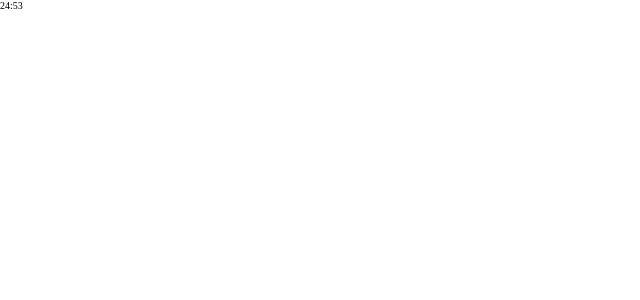
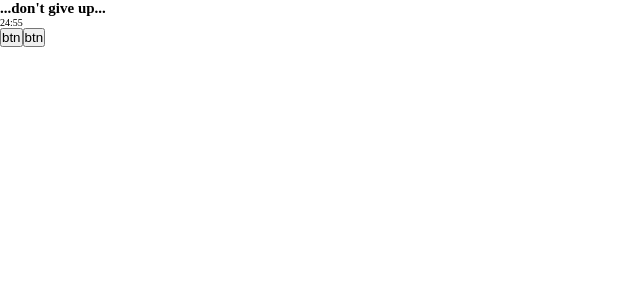
Before and after one commit to weldocarvalho/pomodoro_technique-typescript-react, a React (Create React App) app: page / in a window 1280 px wide. Shown: the top 300 px of the page, without its empty margins (0-640 px from the left). Built offline with nearby package versions, Linux system fonts and the light colour scheme.

Commit message:
feat(components): Timer and Button add

```diff
--- a/src/App.tsx
+++ b/src/App.tsx
@@ -4,8 +4,13 @@ import { PomodoroTimer } from './components/PomodoroTimer';
 
 function App(): JSX.Element {
   return (
-    <div>
-      <PomodoroTimer defaultPomodoroTime={1500}></PomodoroTimer>
+    <div className="Wrapper">
+      <PomodoroTimer
+        pomodoroTime={1500}
+        shortRestTime={300}
+        longRestTime={900}
+        cicles={4}
+      ></PomodoroTimer>
     </div>
   );
 }
--- /dev/null
+++ b/src/components/Button.tsx
@@ -0,0 +1,15 @@
+import React from 'react';
+
+interface Props {
+  text: string;
+  onClick?: () => void;
+  className?: string;
+}
+
+export function Button(props: Props): JSX.Element {
+  return (
+    <button onClick={props.onClick} className={props.className}>
+      {props.text}
+    </button>
+  );
+}
--- a/src/components/PomodoroTimer.tsx
+++ b/src/components/PomodoroTimer.tsx
@@ -1,17 +1,31 @@
 import React, { useState } from 'react';
 import { useInterval } from '../hooks/useInterval';
-import { secondsToTime } from '../utils/secondsToTime';
+import { Button } from './Button';
+import { Timer } from './Timer';
 
 interface Props {
-  defaultPomodoroTime: number;
+  pomodoroTime: number;
+  shortRestTime: number;
+  longRestTime: number;
+  cicles: number;
 }
 
 export function PomodoroTimer(props: Props): JSX.Element {
-  const [mainTime, setMainTime] = useState(props.defaultPomodoroTime);
+  const [mainTime, setMainTime] = useState(props.pomodoroTime);
 
   useInterval(() => {
     setMainTime(mainTime - 1);
   }, 1000);
 
-  return <div>{secondsToTime(mainTime)}</div>;
+  return (
+    <div className="Pomodoro">
+      <h2>...don&apos;t give up...</h2>
+      <Timer mainTime={mainTime} />
+
+      <div className="Controls">
+        <Button text="btn"></Button>
+        <Button text="btn"></Button>
+      </div>
+    </div>
+  );
 }
--- /dev/null
+++ b/src/components/Timer.tsx
@@ -0,0 +1,10 @@
+import React from 'react';
+import { secondsToTime } from '../utils/secondsToTime';
+
+interface Props {
+  mainTime: number;
+}
+
+export function Timer(props: Props): JSX.Element {
+  return <div className="Timer">{secondsToTime(props.mainTime)}</div>;
+}
```
